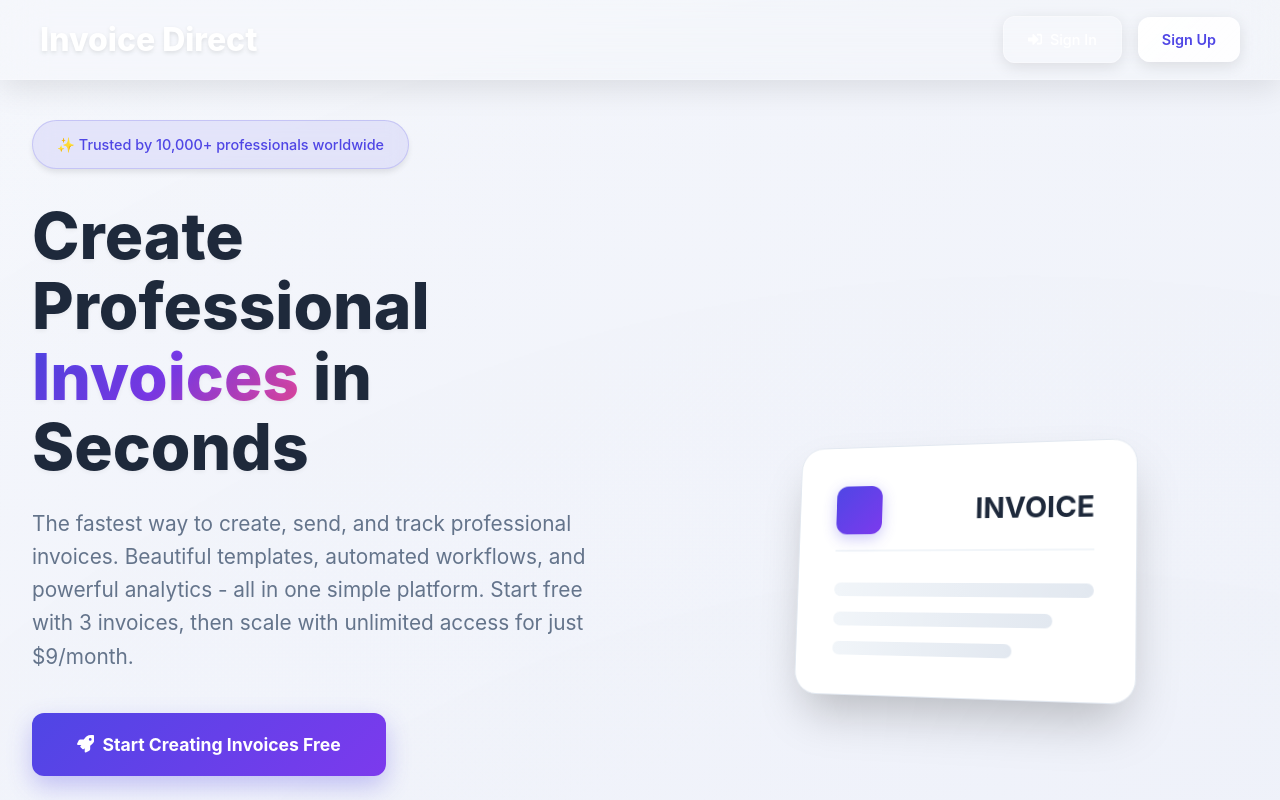
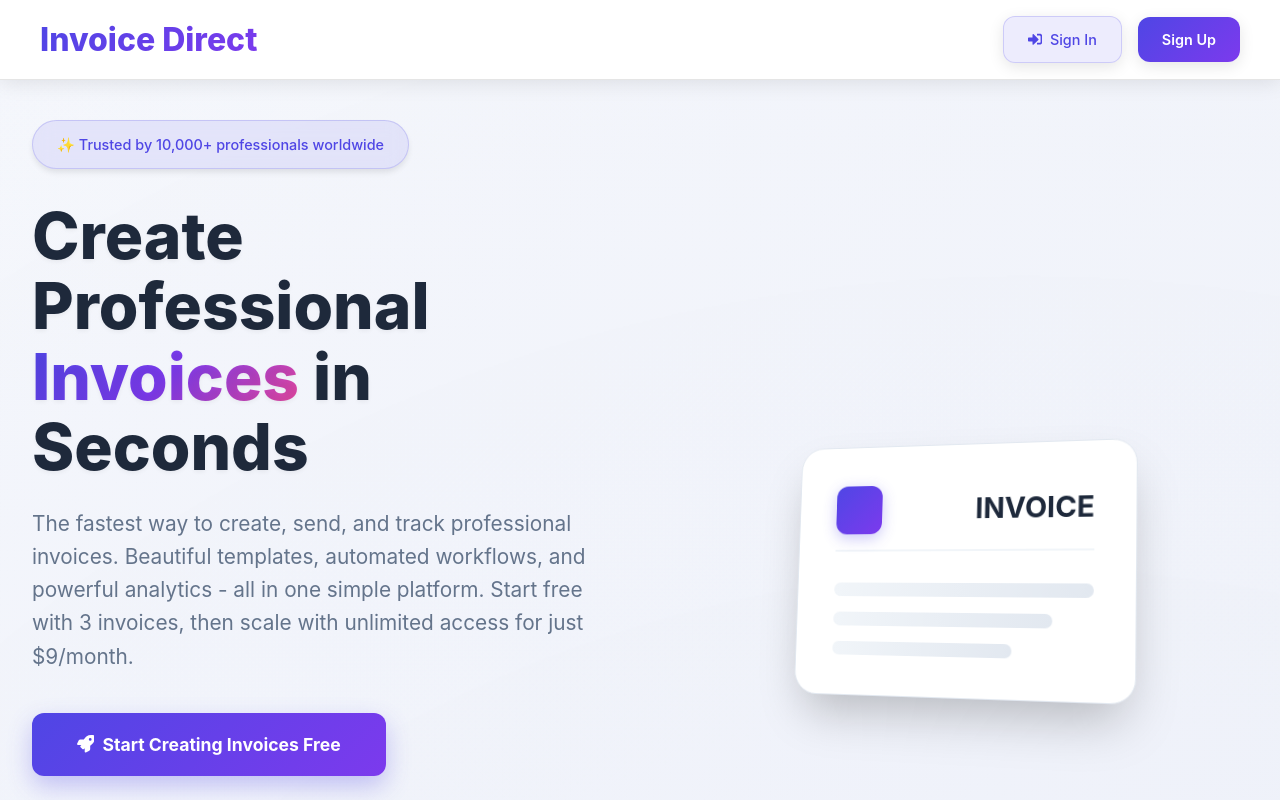
Before and after one commit to Pixelprosolutions/invoice-direct, a React (Vite) app: page / in a window 1280 px wide. Shown: the top 800 px of the page. Built offline with nearby package versions, Linux system fonts and the light colour scheme; no server answers.

Commit message:
Fix header visibility and contrast issues

```diff
--- a/src/App.module.css
+++ b/src/App.module.css
@@ -54,10 +54,10 @@
   right: 0;
   z-index: 10;
   padding: 1.5rem 2rem;
-  background: rgba(255, 255, 255, 0.1);
+  background: rgba(255, 255, 255, 0.95);
   backdrop-filter: blur(20px);
-  border-bottom: 1px solid rgba(255, 255, 255, 0.2);
-  box-shadow: 0 8px 32px rgba(0, 0, 0, 0.1);
+  border-bottom: 1px solid rgba(0, 0, 0, 0.1);
+  box-shadow: 0 2px 20px rgba(0, 0, 0, 0.1);
   height: 80px;
   display: flex;
   align-items: center;
@@ -75,9 +75,12 @@
 .landingHeader h1 {
   font-size: 2rem;
   font-weight: 800;
-  color: white;
+  color: #1e293b;
   margin: 0;
-  text-shadow: 0 2px 4px rgba(0, 0, 0, 0.1);
+  background: linear-gradient(135deg, #4f46e5, #7c3aed);
+  -webkit-background-clip: text;
+  -webkit-text-fill-color: transparent;
+  background-clip: text;
 }
 
 .landingHeader .headerActions {
@@ -87,9 +90,9 @@
 }
 
 .landingHeader .signInButton {
-  background: rgba(255, 255, 255, 0.15);
-  border: 1px solid rgba(255, 255, 255, 0.3);
-  color: white;
+  background: rgba(79, 70, 229, 0.1);
+  border: 1px solid rgba(79, 70, 229, 0.2);
+  color: #4f46e5;
   padding: 0.875rem 1.5rem;
   border-radius: var(--radius-lg);
   cursor: pointer;
@@ -104,15 +107,16 @@
 }
 
 .landingHeader .signInButton:hover {
-  background: rgba(255, 255, 255, 0.25);
-  border-color: rgba(255, 255, 255, 0.5);
+  background: rgba(79, 70, 229, 0.15);
+  border-color: rgba(79, 70, 229, 0.3);
+  color: #4338ca;
   transform: translateY(-2px);
   box-shadow: 0 8px 25px rgba(0, 0, 0, 0.15);
 }
 
 .landingHeader .signUpButton {
-  background: linear-gradient(135deg, rgba(255, 255, 255, 0.95), rgba(255, 255, 255, 0.85));
-  color: var(--primary-color);
+  background: linear-gradient(135deg, #4f46e5, #7c3aed);
+  color: white;
   border: none;
   padding: 0.875rem 1.5rem;
   border-radius: var(--radius-lg);
@@ -124,7 +128,7 @@
 }
 
 .landingHeader .signUpButton:hover {
-  background: linear-gradient(135deg, white, rgba(255, 255, 255, 0.95));
+  background: linear-gradient(135deg, #4338ca, #6d28d9);
   transform: translateY(-2px);
   box-shadow: 0 8px 25px rgba(0, 0, 0, 0.2);
 }
```
